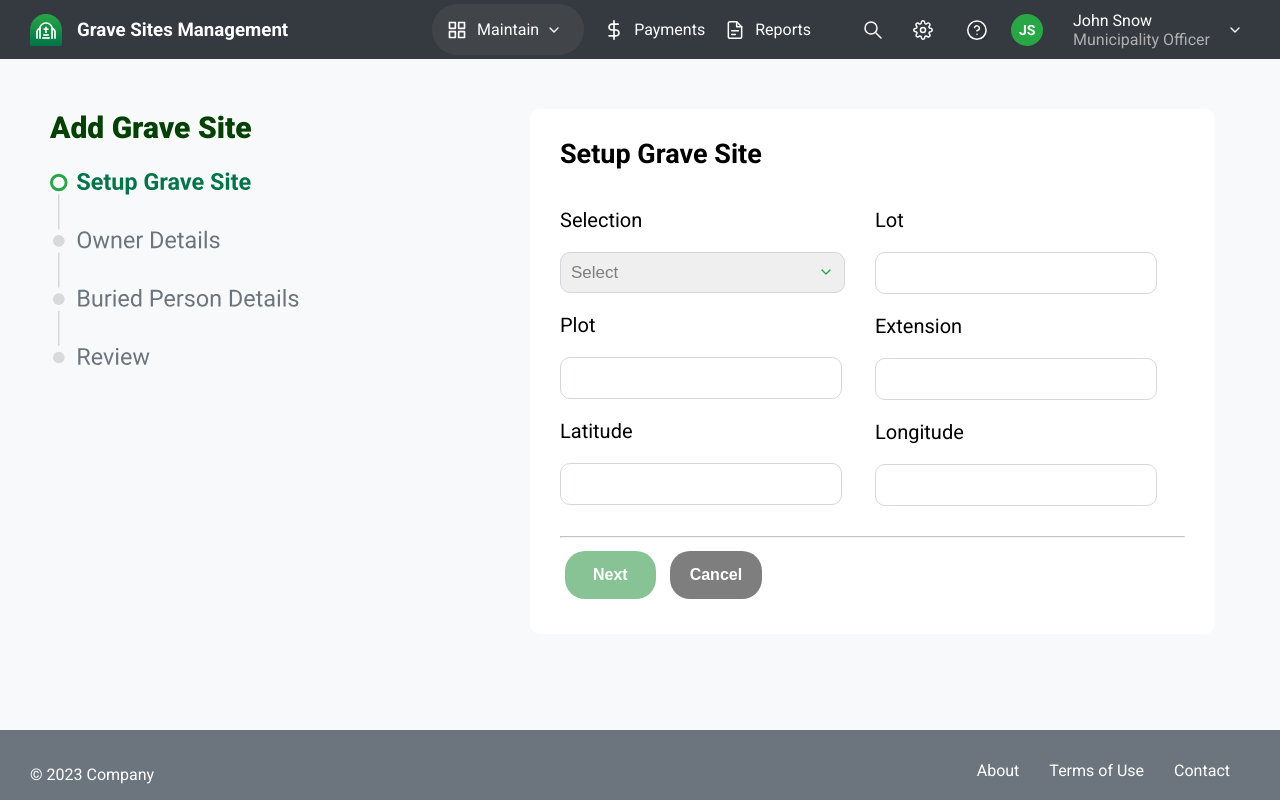
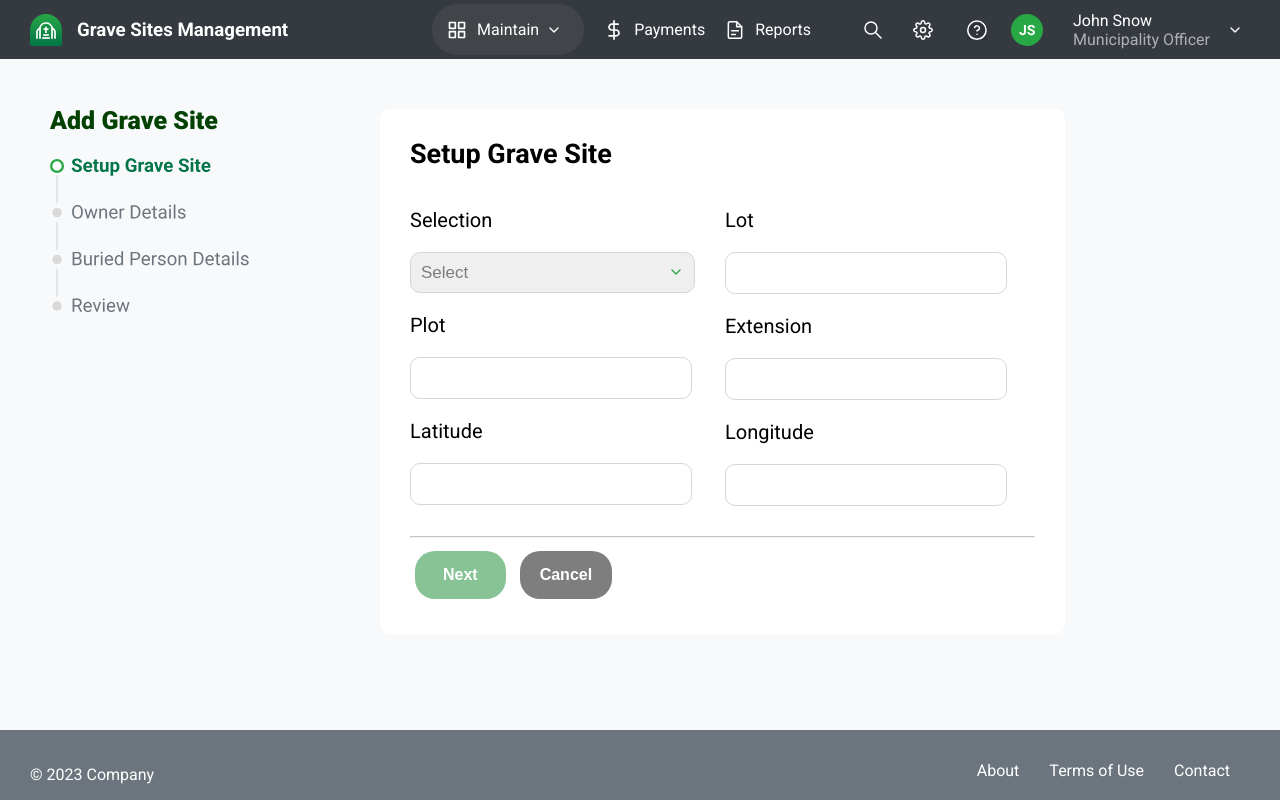
Before and after one commit to KoochieKun/Grave-sites-exercise, a plain HTML site: page index.html in a window 1280 px wide. Drawn offline with Linux system fonts and the light colour scheme.

Commit message:
modified fontSize

```diff
--- a/style.css
+++ b/style.css
@@ -60,7 +60,7 @@ header {
 }
 #grave{
     color: #024102;
-    font-size: 30px;
+    font-size: 25px;
     font-weight: 900;
 }
 .main {
@@ -73,7 +73,7 @@ header {
 .progress{
     padding: 30px;
     margin-left: 20px;
-    margin-right: 200px;
+    margin-right: 100px;
 }
 #mainInput {
     width: 625px;
@@ -181,7 +181,7 @@ footer{
     margin-right: 10px;
   }
   .progressive {
-    width: 250px;
+    width: 200px;
   }
   select {
 
```
